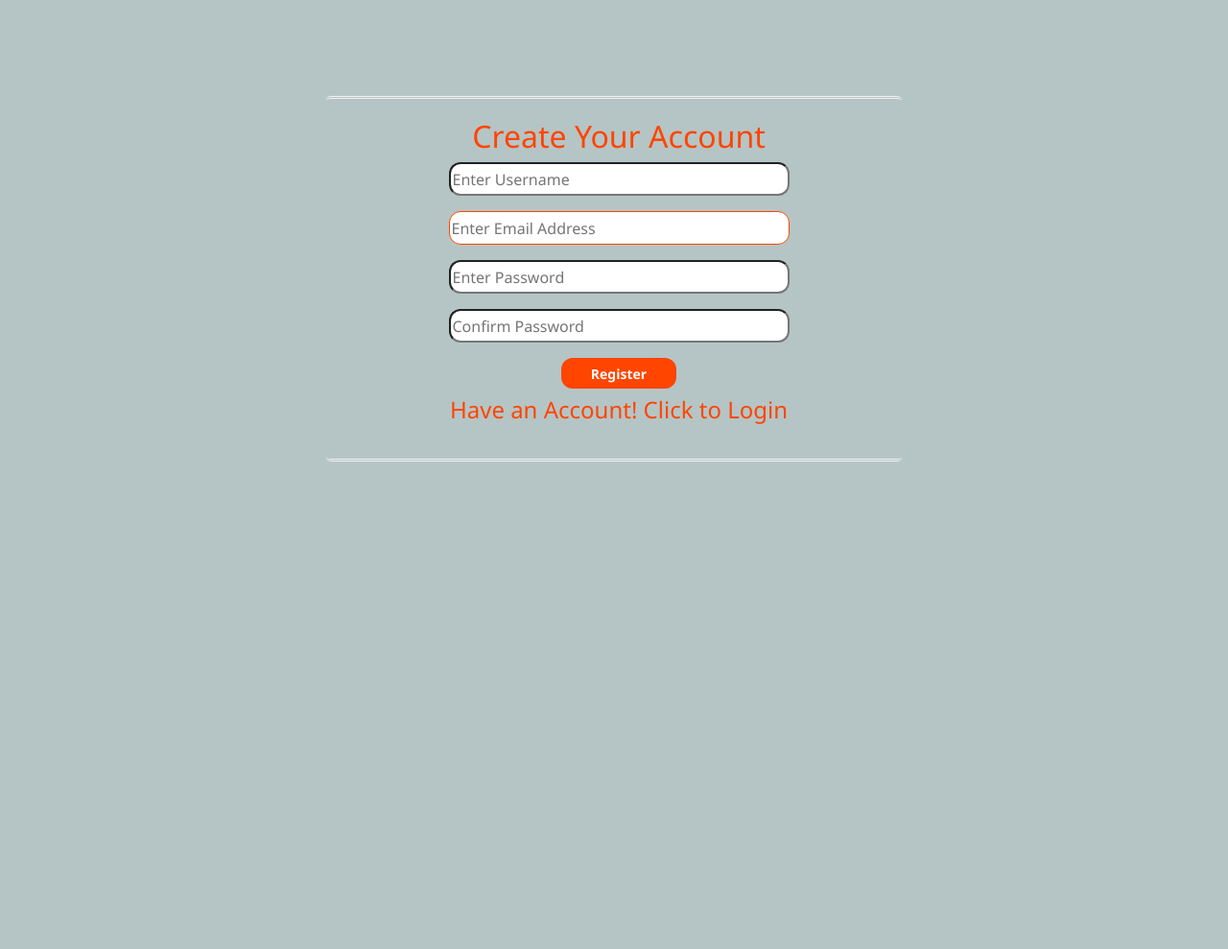
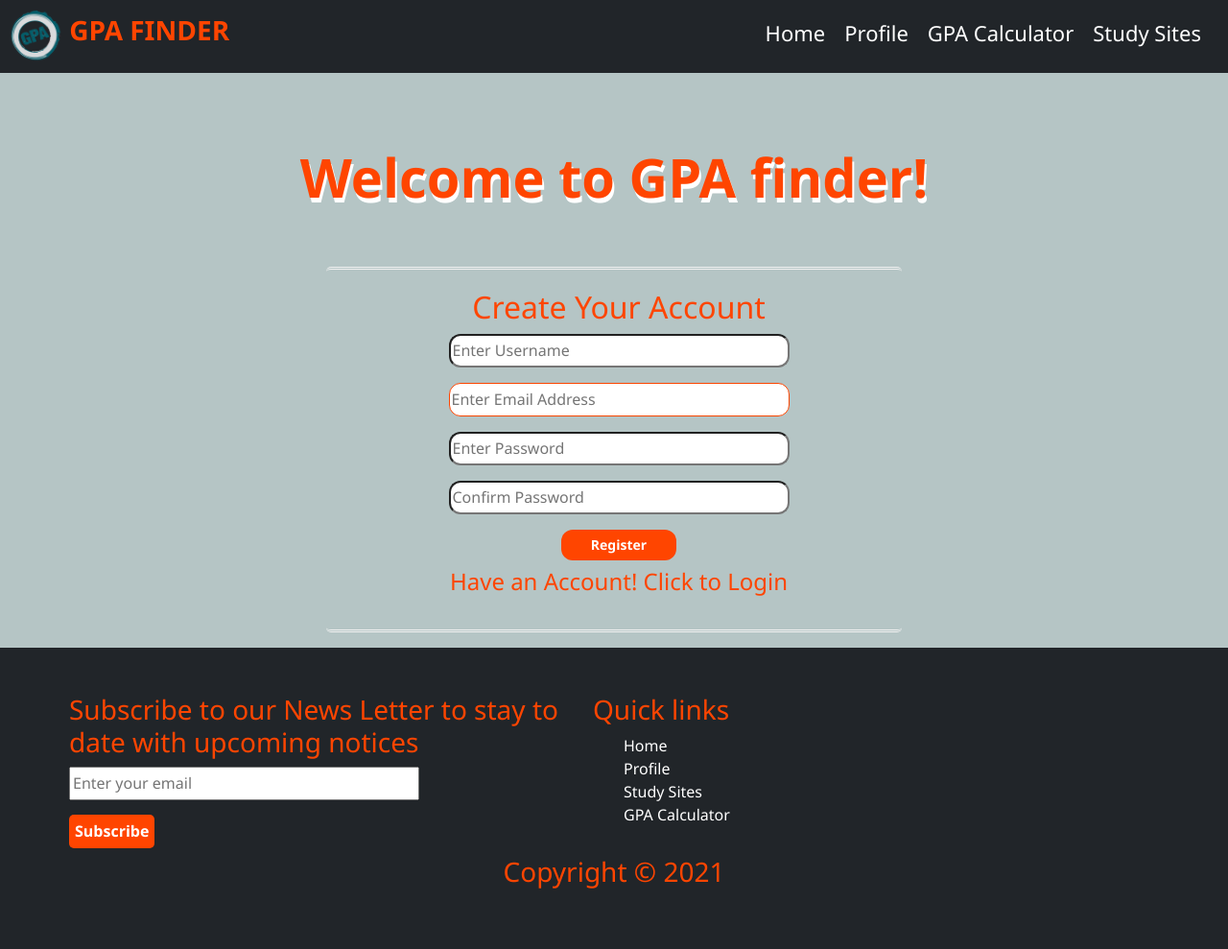
Before and after one commit to soilapertet/ONLINE-GPA-CALCULATOR, a plain HTML site: page index.html in a window 1280 px wide. Shown: the whole page at 96% size. Before the commit the page ends 800 px from the top, so only its background shows below. Drawn offline with nearby package versions, Linux system fonts and the light colour scheme.

Commit message:
text shadow

```diff
--- a/css/style.css
+++ b/css/style.css
@@ -13,7 +13,7 @@ body {
   margin-right: auto;
   border-radius: 5px;
   padding-left: 10px;
-  margin-top: 100px;
+  margin-top: 60px;
   border-top: 3px double #f1f1f1;
   border-bottom: 3px double #f1f1f1;
   padding-top: 20px;
@@ -37,6 +37,13 @@ body {
 }
 .help{
   color: orangered;
+}
+.had{
+  text-align: center;
+  margin-top: 75px;
+  font-size: 56px;
+  text-shadow: 2px 5px 0 #fff;
+  font-weight: bold;
 }
 
 
--- a/index.html
+++ b/index.html
@@ -12,6 +12,18 @@
 </head>
 
 <body>
+  <nav class="bg-dark p-2">
+    <img src="images/logo.png" alt="" srcset="" height="60px" width="">
+    <h3 style="display: inline; font-weight: bold;">GPA FINDER</h3>
+    <ul class="menu">
+        <li><a href="sites.html">Study Sites</a></li>
+        <li><a href="calculator.html"> GPA Calculator</a></li>
+        <li><a href="profile.html"> Profile</a></li>
+        <li><a href="index.html"> Home</a></li>
+    </ul>
+</nav>
+
+<h2 class="had">Welcome to GPA finder!</h2>
   <div id="main">
     <div class="h-tag">
       <h2>Create Your Account</h2>
@@ -36,6 +48,33 @@
     </div>
   </div>
 
+  <footer class="footer bg-dark p-5 mt-3">
+    <div class="container row">
+        <div class="col-sm-6    news">
+            <h3>Subscribe to our News Letter to stay to date with upcoming notices</h3>
+            <form action="https://formsubmit.co/dannjoro433@gmail.com" method="POST">
+                <input type="text" name="email" id="semail" placeholder="Enter your email">
+            </form>
+             <input type="submit" id="sub" value="Subscribe">
+        </div>
+        <div class="col-sm-6 mail">
+            <h3> Quick links</h3>
+            <ul>
+                <li> <a href="index.html">Home</a></li>
+                <li> <a href="profile.html">Profile</a></li>
+                <li> <a href="sites.html">Study Sites</a></li>
+                <li><a href="calculator.html"> GPA Calculator</a></li>
+            </ul>
+
+        </div>
+    </div>
+    <div class="text-center py-2">
+        <h3>Copyright &copy 2021</h3>
+        <i class="fab fa-facebook"></i>
+        <i class="fab fa-twitter-square"></i>
+        <i class="fab fa-youtube-square"></i>
+    </div>
+
 
 
   <script src="https://code.jquery.com/jquery-3.6.0.js"
```
Also changed, not shown: sites.html (+26 -1 lines).
